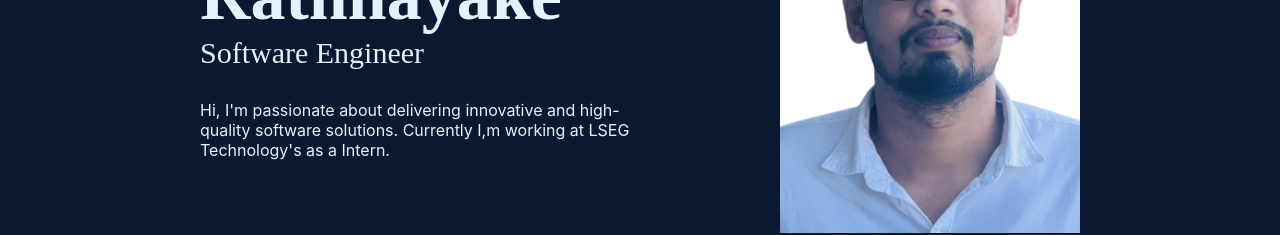
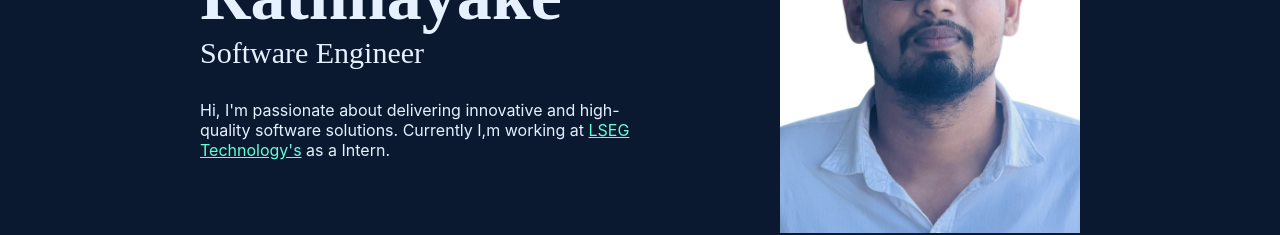
Before and after one commit to prrathnayake/Portfolio, a React (Create React App) app: page / in a window 1280 px wide. Shown: the part 347-582 px from the top of the page. Built offline with nearby package versions, Linux system fonts and the light colour scheme.

Commit message:
update into again

```diff
--- a/src/components/sections/cover.js
+++ b/src/components/sections/cover.js
@@ -61,6 +61,9 @@ export default function Cover() {
       width: 100%;
       padding-bottom: 20px;
     }
+    a{
+      color: #64ffda;
+    }
   `;
 
   return (
@@ -71,7 +74,8 @@ export default function Cover() {
         <SubTitle fontColor={white}>Software Engineer</SubTitle>
         <Discription fontColor={white}>
           Hi, I'm passionate about delivering innovative and high-quality
-          software solutions. Currently I,m working at LSEG Technology's as a Intern.
+          software solutions. Currently I,m working at{" "}
+          <a href="https://www.lseg.com/en">LSEG Technology's</a> as a Intern.
         </Discription>
       </FlexDIV>
 
```
